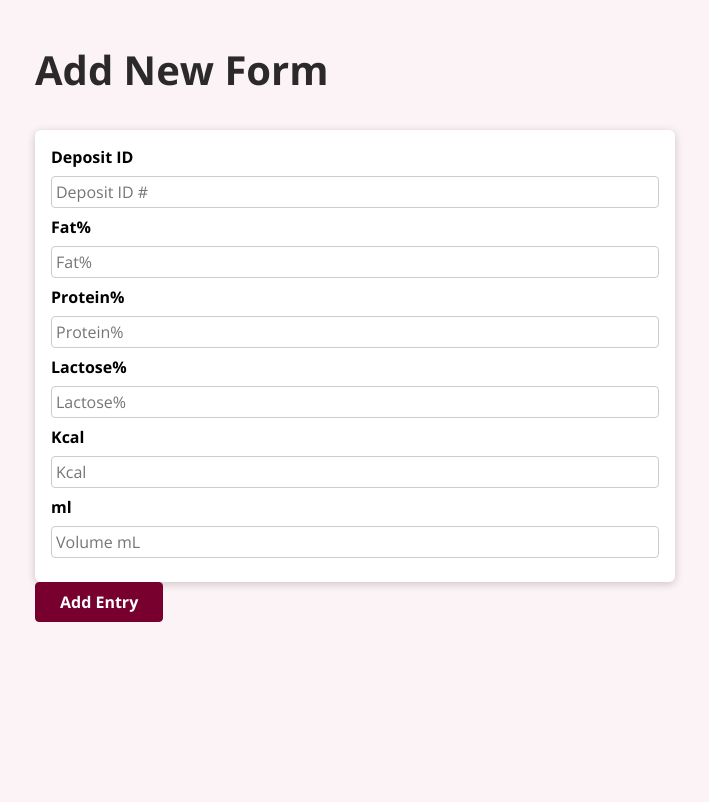
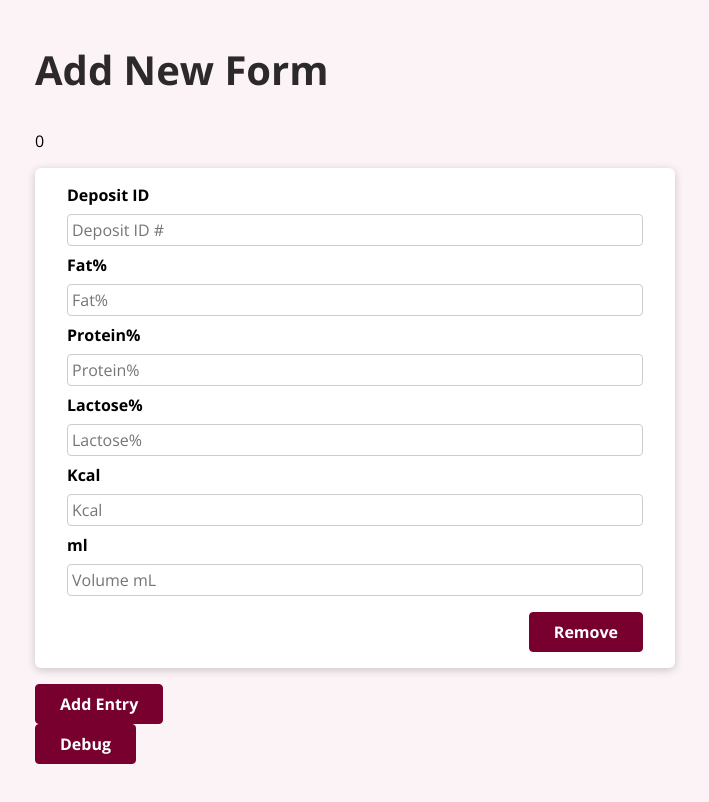
Before and after one commit to YiruMu/MilkBank, a React (Create React App) app: page / in a window 1280 px wide. Shown: the part 340-1142 px from the top of the page, without its empty margins (285-994 px from the left). Before the commit the page ends 1010 px from the top, so only its background shows below. Built offline with nearby package versions, Linux system fonts and the light colour scheme.

Commit message:
Added remove button

```diff
--- a/src/components/form/NewForm.js
+++ b/src/components/form/NewForm.js
@@ -20,13 +20,17 @@ export default function NewForm(props){
             [name]: value
         }));
 
-        props.parentCallback(formData, formData.formId);
+        props.parentCallbackUpdate(formData, formData.formId);
     };
 
     const handleSubmit = (event) => {
         event.preventDefault();
         alert(JSON.stringify(formData, '', 2));
       };
+
+    const deleteThis = (event) => {
+        props.parentCallbackDelete(formData.formId);
+    }
 
 
     return( <Card>
@@ -47,7 +51,7 @@ export default function NewForm(props){
                     <input
                     value={formData.fat}
                     name="fat"
-                    type="text"
+                    type="number"
                     placeholder="Fat%"
                     onChange={handleChange}
                     />
@@ -58,7 +62,7 @@ export default function NewForm(props){
                     <input
                     value={formData.protein}
                     name="protein"
-                    type="text"
+                    type="number"
                     placeholder="Protein%"
                     onChange={handleChange}
                     />
@@ -69,7 +73,7 @@ export default function NewForm(props){
                     <input
                     value={formData.lactose}
                     name="lactose"
-                    type="text"
+                    type="number"
                     placeholder="Lactose%"
                     onChange={handleChange}
                     />
@@ -80,7 +84,7 @@ export default function NewForm(props){
                     <input
                     value={formData.kcal}
                     name="kcal"
-                    type="text"
+                    type="number"
                     placeholder="Kcal"
                     onChange={handleChange}
                     />
@@ -91,17 +95,17 @@ export default function NewForm(props){
                     <input
                     value={formData.volume}
                     name="volume"
-                    type="text"
+                    type="number"
                     placeholder="Volume mL"
                     onChange={handleChange}
                     />
                 </div>
 
 
-               { /*<div className ={classes.actions}>
-                    <button>Add Entry</button>
+                <div className={classes.actions}>
+                    <button type='button' onClick={deleteThis}>Remove</button>
                 </div>
-                */}
+
             </form>
         </Card>
     );
--- a/src/components/form/NewForm.module.css
+++ b/src/components/form/NewForm.module.css
@@ -1,5 +1,6 @@
 .form {
     padding: 1rem;
+    margin: 1em;
 }
 
 .control {
--- a/src/pages/Entry.js
+++ b/src/pages/Entry.js
@@ -14,11 +14,22 @@ function Entry(){
         console.log(forms.length)
     }
 
-    const handleCallback = (form, index) =>{
+    const handleCallbackUpdate = (form, index) =>{
         let newForms = [...forms];
 
         newForms[index] = form;
 
+
+        setForms(newForms);
+    }
+    const handleCallbackDelete = (index) => {
+        let newForms = [...forms];
+
+        newForms.pop(index);
+
+        newForms.forEach( (form, i) => {
+            form.formId = i
+        });
 
         setForms(newForms);
     }
@@ -30,7 +41,10 @@ function Entry(){
 
             {forms.map( (form) => (
             <div>
-                <NewForm parentCallback={handleCallback}
+                <p>{form.formId}</p>
+                <NewForm
+                parentCallbackUpdate={handleCallbackUpdate}
+                parentCallbackDelete={handleCallbackDelete}
                 formId={form.formId}
                 firstName={form.firstName}
                 lastName={form.lastName}
@@ -43,6 +57,7 @@ function Entry(){
                 <div>
                         <button  onClick ={addForm}>Add Entry</button>
                 </div>
+                <button type='button' onClick={(e) => {alert(JSON.stringify(forms, '', 2))}}>Debug</button>
 
         </section>
     );
```
